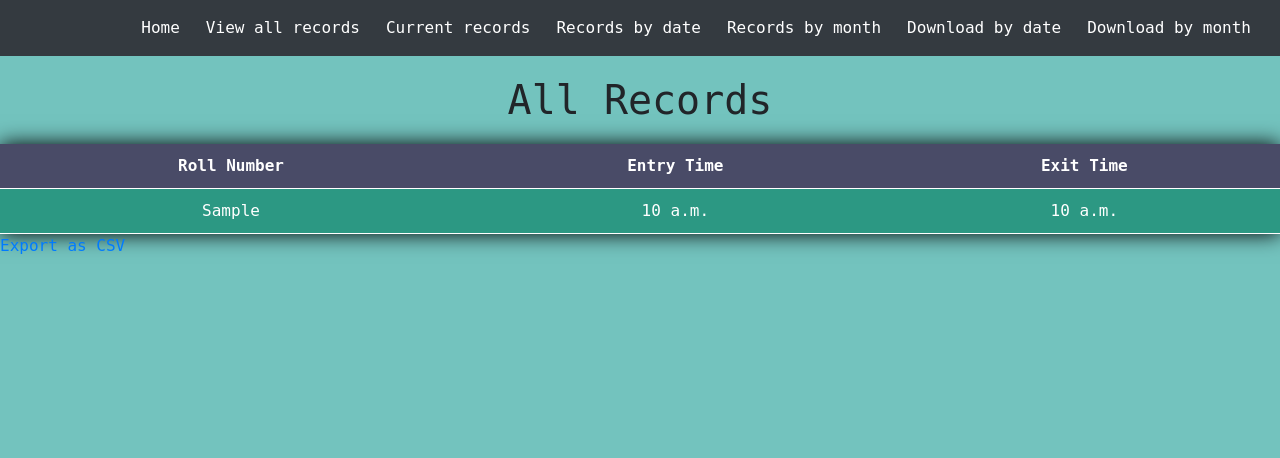
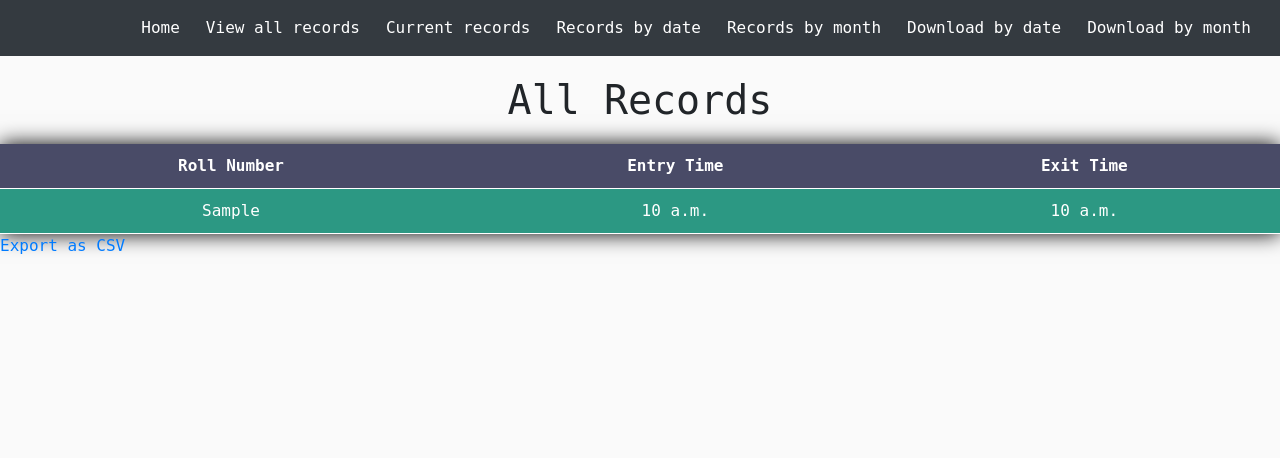
Before and after one commit to AfthabEK/Entry-Exit-DL, a Django app: page /allrecords/ in a window 1280 px wide. Shown: the top 458 px of the page. Run offline with Django 3.2, Linux system fonts and the light colour scheme; tables that the repository leaves empty hold one stand-in row (values such as "Sample post"); some libraries are stand-ins or nearby versions.

Commit message:
changed background

```diff
--- a/enter/templates/base.html
+++ b/enter/templates/base.html
@@ -17,7 +17,7 @@
 
   <style type="text/css">
     body {
-      background-color: #73c3be;
+      background-color: #fafafa;
       font-family: 'JetBrains Mono', monospace;
     }
     h1 {
```
